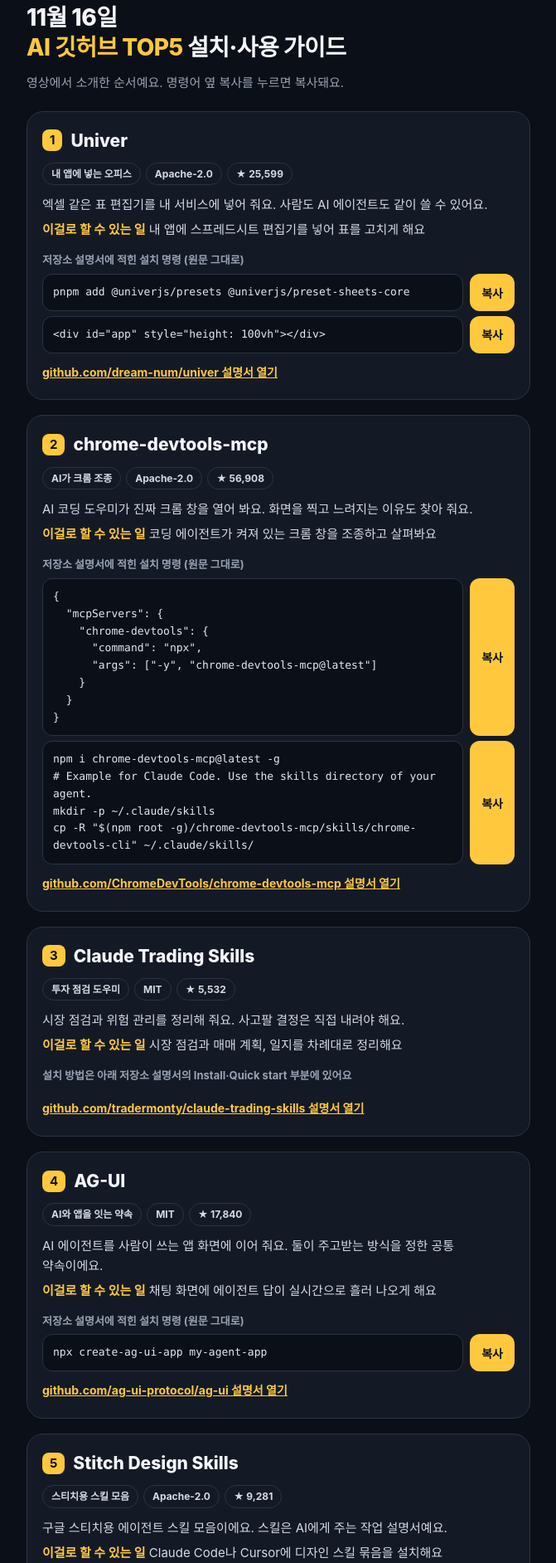
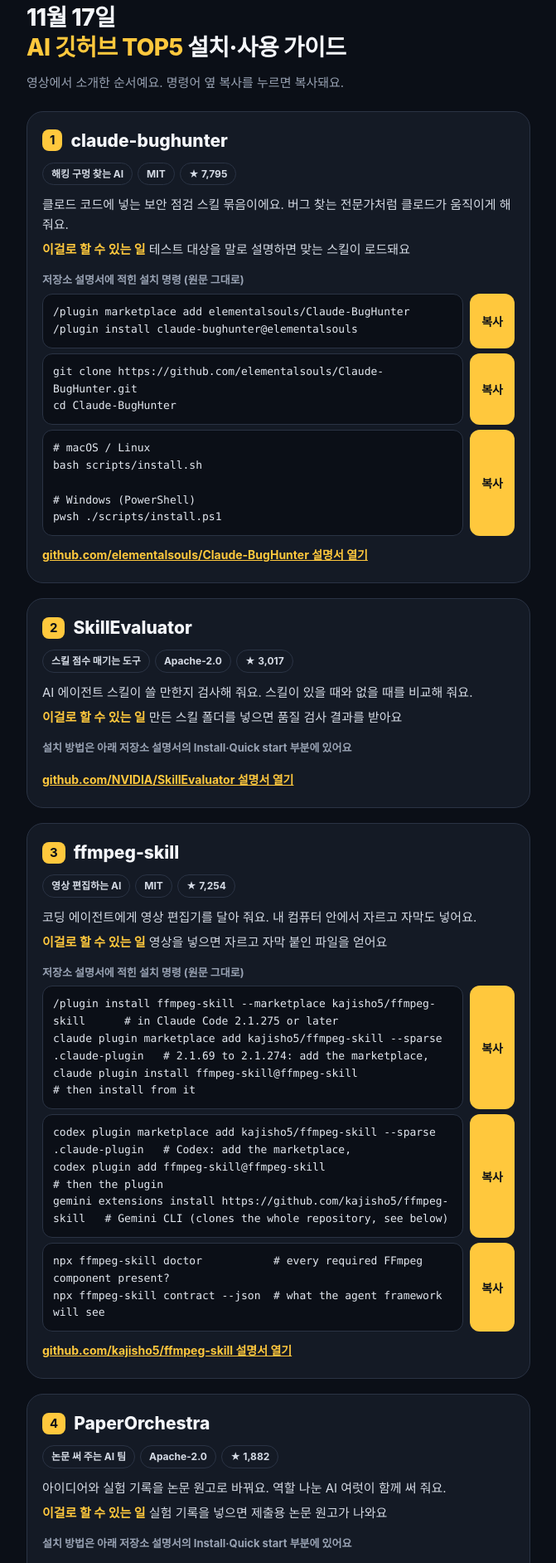
Before and after one commit to bag8516-dev/ssabom-media, a plain HTML site: page rank/latest/index.html in a window 1280 px wide. Shown: the part 74-1958 px from the top of the page at 83% size, without its empty margins (304-975 px from the left). Drawn offline with Linux system fonts and the light colour scheme; a web font is replaced by a local one.

Commit message:
rank guide 2026-11-17

```diff
--- a/rank/latest/index.html
+++ b/rank/latest/index.html
@@ -3,9 +3,9 @@
 <head>
 <meta charset="utf-8">
 <meta name="viewport" content="width=device-width, initial-scale=1">
-<title>11월 16일 AI 깃허브 TOP5 설치·사용 가이드</title>
+<title>11월 17일 AI 깃허브 TOP5 설치·사용 가이드</title>
 <meta name="robots" content="noindex">
-<meta name="guide-day" content="2026-11-16">
+<meta name="guide-day" content="2026-11-17">
 <link rel="stylesheet" href="https://cdn.jsdelivr.net/gh/orioncactus/pretendard@v1.3.9/dist/web/static/pretendard.min.css">
 <style>:root{--bg:#0B0F17;--panel:#141A25;--line:#2A3344;--ink:#F4F6FA;--mute:#98A2B3;--accent:#FFC83D}
 *{box-sizing:border-box;margin:0;padding:0}
@@ -29,27 +29,26 @@ h1{font-size:28px;line-height:1.3;font-weight:800;letter-spacing:-.02em} h1 em{f
 </head>
 <body><div class="wrap">
 <span class="tag">@ai._.moneylab 가이드</span>
-<h1>11월 16일<br><em>AI 깃허브 TOP5</em> 설치·사용 가이드</h1>
+<h1>11월 17일<br><em>AI 깃허브 TOP5</em> 설치·사용 가이드</h1>
 <p class="sub">영상에서 소개한 순서예요. 명령어 옆 복사를 누르면 복사돼요.</p>
-<div class="card"><div class="head"><b>1</b><h2>Univer</h2></div><div class="meta"><span>내 앱에 넣는 오피스</span><span>Apache-2.0</span><span>★ 25,599</span></div><p>엑셀 같은 표 편집기를 내 서비스에 넣어 줘요. 사람도 AI 에이전트도 같이 쓸 수 있어요.</p><p class="use"><b>이걸로 할 수 있는 일</b> 내 앱에 스프레드시트 편집기를 넣어 표를 고치게 해요</p><div class="step">저장소 설명서에 적힌 설치 명령 (원문 그대로)</div><div class="cmd"><code>pnpm add @univerjs/presets @univerjs/preset-sheets-core</code><button>복사</button></div><div class="cmd"><code>&lt;div id=&quot;app&quot; style=&quot;height: 100vh&quot;&gt;&lt;/div&gt;</code><button>복사</button></div><a class="repo" href="https://github.com/dream-num/univer" rel="noopener">github.com/dream-num/univer 설명서 열기</a></div>
-<div class="card"><div class="head"><b>2</b><h2>chrome-devtools-mcp</h2></div><div class="meta"><span>AI가 크롬 조종</span><span>Apache-2.0</span><span>★ 56,908</span></div><p>AI 코딩 도우미가 진짜 크롬 창을 열어 봐요. 화면을 찍고 느려지는 이유도 찾아 줘요.</p><p class="use"><b>이걸로 할 수 있는 일</b> 코딩 에이전트가 켜져 있는 크롬 창을 조종하고 살펴봐요</p><div class="step">저장소 설명서에 적힌 설치 명령 (원문 그대로)</div><div class="cmd"><code>{
-  &quot;mcpServers&quot;: {
-    &quot;chrome-devtools&quot;: {
-      &quot;command&quot;: &quot;npx&quot;,
-      &quot;args&quot;: [&quot;-y&quot;, &quot;chrome-devtools-mcp@latest&quot;]
-    }
-  }
-}</code><button>복사</button></div><div class="cmd"><code>npm i chrome-devtools-mcp@latest -g
-# Example for Claude Code. Use the skills directory of your agent.
-mkdir -p ~/.claude/skills
-cp -R &quot;$(npm root -g)/chrome-devtools-mcp/skills/chrome-devtools-cli&quot; ~/.claude/skills/</code><button>복사</button></div><a class="repo" href="https://github.com/ChromeDevTools/chrome-devtools-mcp" rel="noopener">github.com/ChromeDevTools/chrome-devtools-mcp 설명서 열기</a></div>
-<div class="card"><div class="head"><b>3</b><h2>Claude Trading Skills</h2></div><div class="meta"><span>투자 점검 도우미</span><span>MIT</span><span>★ 5,532</span></div><p>시장 점검과 위험 관리를 정리해 줘요. 사고팔 결정은 직접 내려야 해요.</p><p class="use"><b>이걸로 할 수 있는 일</b> 시장 점검과 매매 계획, 일지를 차례대로 정리해요</p><div class="step">설치 방법은 아래 저장소 설명서의 Install·Quick start 부분에 있어요</div><a class="repo" href="https://github.com/tradermonty/claude-trading-skills" rel="noopener">github.com/tradermonty/claude-trading-skills 설명서 열기</a></div>
-<div class="card"><div class="head"><b>4</b><h2>AG-UI</h2></div><div class="meta"><span>AI와 앱을 잇는 약속</span><span>MIT</span><span>★ 17,840</span></div><p>AI 에이전트를 사람이 쓰는 앱 화면에 이어 줘요. 둘이 주고받는 방식을 정한 공통 약속이에요.</p><p class="use"><b>이걸로 할 수 있는 일</b> 채팅 화면에 에이전트 답이 실시간으로 흘러 나오게 해요</p><div class="step">저장소 설명서에 적힌 설치 명령 (원문 그대로)</div><div class="cmd"><code>npx create-ag-ui-app my-agent-app</code><button>복사</button></div><a class="repo" href="https://github.com/ag-ui-protocol/ag-ui" rel="noopener">github.com/ag-ui-protocol/ag-ui 설명서 열기</a></div>
-<div class="card"><div class="head"><b>5</b><h2>Stitch Design Skills</h2></div><div class="meta"><span>스티치용 스킬 모음</span><span>Apache-2.0</span><span>★ 9,281</span></div><p>구글 스티치용 에이전트 스킬 모음이에요. 스킬은 AI에게 주는 작업 설명서예요.</p><p class="use"><b>이걸로 할 수 있는 일</b> Claude Code나 Cursor에 디자인 스킬 묶음을 설치해요</p><div class="step">저장소 설명서에 적힌 설치 명령 (원문 그대로)</div><div class="cmd"><code>npx skills add google-labs-code/stitch-skills</code><button>복사</button></div><div class="cmd"><code>npx plugins --help
+<div class="card"><div class="head"><b>1</b><h2>claude-bughunter</h2></div><div class="meta"><span>해킹 구멍 찾는 AI</span><span>MIT</span><span>★ 7,795</span></div><p>클로드 코드에 넣는 보안 점검 스킬 묶음이에요. 버그 찾는 전문가처럼 클로드가 움직이게 해 줘요.</p><p class="use"><b>이걸로 할 수 있는 일</b> 테스트 대상을 말로 설명하면 맞는 스킬이 로드돼요</p><div class="step">저장소 설명서에 적힌 설치 명령 (원문 그대로)</div><div class="cmd"><code>/plugin marketplace add elementalsouls/Claude-BugHunter
+/plugin install claude-bughunter@elementalsouls</code><button>복사</button></div><div class="cmd"><code>git clone https://github.com/elementalsouls/Claude-BugHunter.git
+cd Claude-BugHunter</code><button>복사</button></div><div class="cmd"><code># macOS / Linux
+bash scripts/install.sh
 
-npx skills --help</code><button>복사</button></div><a class="repo" href="https://github.com/google-labs-code/stitch-skills" rel="noopener">github.com/google-labs-code/stitch-skills 설명서 열기</a></div>
+# Windows (PowerShell)
+pwsh ./scripts/install.ps1</code><button>복사</button></div><a class="repo" href="https://github.com/elementalsouls/Claude-BugHunter" rel="noopener">github.com/elementalsouls/Claude-BugHunter 설명서 열기</a></div>
+<div class="card"><div class="head"><b>2</b><h2>SkillEvaluator</h2></div><div class="meta"><span>스킬 점수 매기는 도구</span><span>Apache-2.0</span><span>★ 3,017</span></div><p>AI 에이전트 스킬이 쓸 만한지 검사해 줘요. 스킬이 있을 때와 없을 때를 비교해 줘요.</p><p class="use"><b>이걸로 할 수 있는 일</b> 만든 스킬 폴더를 넣으면 품질 검사 결과를 받아요</p><div class="step">설치 방법은 아래 저장소 설명서의 Install·Quick start 부분에 있어요</div><a class="repo" href="https://github.com/NVIDIA/SkillEvaluator" rel="noopener">github.com/NVIDIA/SkillEvaluator 설명서 열기</a></div>
+<div class="card"><div class="head"><b>3</b><h2>ffmpeg-skill</h2></div><div class="meta"><span>영상 편집하는 AI</span><span>MIT</span><span>★ 7,254</span></div><p>코딩 에이전트에게 영상 편집기를 달아 줘요. 내 컴퓨터 안에서 자르고 자막도 넣어요.</p><p class="use"><b>이걸로 할 수 있는 일</b> 영상을 넣으면 자르고 자막 붙인 파일을 얻어요</p><div class="step">저장소 설명서에 적힌 설치 명령 (원문 그대로)</div><div class="cmd"><code>/plugin install ffmpeg-skill --marketplace kajisho5/ffmpeg-skill      # in Claude Code 2.1.275 or later
+claude plugin marketplace add kajisho5/ffmpeg-skill --sparse .claude-plugin   # 2.1.69 to 2.1.274: add the marketplace,
+claude plugin install ffmpeg-skill@ffmpeg-skill                               # then install from it</code><button>복사</button></div><div class="cmd"><code>codex plugin marketplace add kajisho5/ffmpeg-skill --sparse .claude-plugin   # Codex: add the marketplace,
+codex plugin add ffmpeg-skill@ffmpeg-skill                                   # then the plugin
+gemini extensions install https://github.com/kajisho5/ffmpeg-skill   # Gemini CLI (clones the whole repository, see below)</code><button>복사</button></div><div class="cmd"><code>npx ffmpeg-skill doctor           # every required FFmpeg component present?
+npx ffmpeg-skill contract --json  # what the agent framework will see</code><button>복사</button></div><a class="repo" href="https://github.com/kajisho5/ffmpeg-skill" rel="noopener">github.com/kajisho5/ffmpeg-skill 설명서 열기</a></div>
+<div class="card"><div class="head"><b>4</b><h2>PaperOrchestra</h2></div><div class="meta"><span>논문 써 주는 AI 팀</span><span>Apache-2.0</span><span>★ 1,882</span></div><p>아이디어와 실험 기록을 논문 원고로 바꿔요. 역할 나눈 AI 여럿이 함께 써 줘요.</p><p class="use"><b>이걸로 할 수 있는 일</b> 실험 기록을 넣으면 제출용 논문 원고가 나와요</p><div class="step">설치 방법은 아래 저장소 설명서의 Install·Quick start 부분에 있어요</div><a class="repo" href="https://github.com/google-research/paper-orchestra" rel="noopener">github.com/google-research/paper-orchestra 설명서 열기</a></div>
+<div class="card"><div class="head"><b>5</b><h2>last30days</h2></div><div class="meta"><span>요즘 얘기 모아 주는 AI</span><span>MIT</span><span>★ 68,395</span></div><p>주제 하나를 레딧과 유튜브에서 찾아 줘요. 사람들 반응을 모아 한 장으로 정리해 줘요.</p><p class="use"><b>이걸로 할 수 있는 일</b> 궁금한 주제를 넣으면 여러 사이트 요약을 얻어요</p><div class="step">설치 방법은 아래 저장소 설명서의 Install·Quick start 부분에 있어요</div><a class="repo" href="https://github.com/mvanhorn/last30days-skill" rel="noopener">github.com/mvanhorn/last30days-skill 설명서 열기</a></div>
 <div class="note">직접 써 보고 쓴 글이 아니라 각 저장소의 공개 설명서를 옮긴 안내예요. 설치 명령은 설명서 원문 그대로라서, 깔기 전에 저장소 설명서와 라이선스를 꼭 직접 확인하세요. 대부분 클로드·GPT 같은 AI 요금제가 따로 필요해요. 이 페이지는 AI로 만들었어요.</div>
-<div class="days">지난 가이드 <a href="../2026-11-15/">11월 15일</a><a href="../2026-11-14/">11월 14일</a><a href="../2026-11-13/">11월 13일</a></div>
+<div class="days">지난 가이드 <a href="../2026-11-16/">11월 16일</a><a href="../2026-11-15/">11월 15일</a><a href="../2026-11-14/">11월 14일</a><a href="../2026-11-13/">11월 13일</a></div>
 <p class="foot">AI 머니랩 · 오늘의 AI 깃허브 랭킹</p>
 </div>
 <script>document.querySelectorAll('.cmd button').forEach(b=>b.onclick=()=>{navigator.clipboard.writeText(b.previousElementSibling.textContent);b.textContent='복사됨';setTimeout(()=>b.textContent='복사',1200)})</script>
```
Also changed, not shown: rank/2026-11-17/index.html (added, +56 -0 lines).
